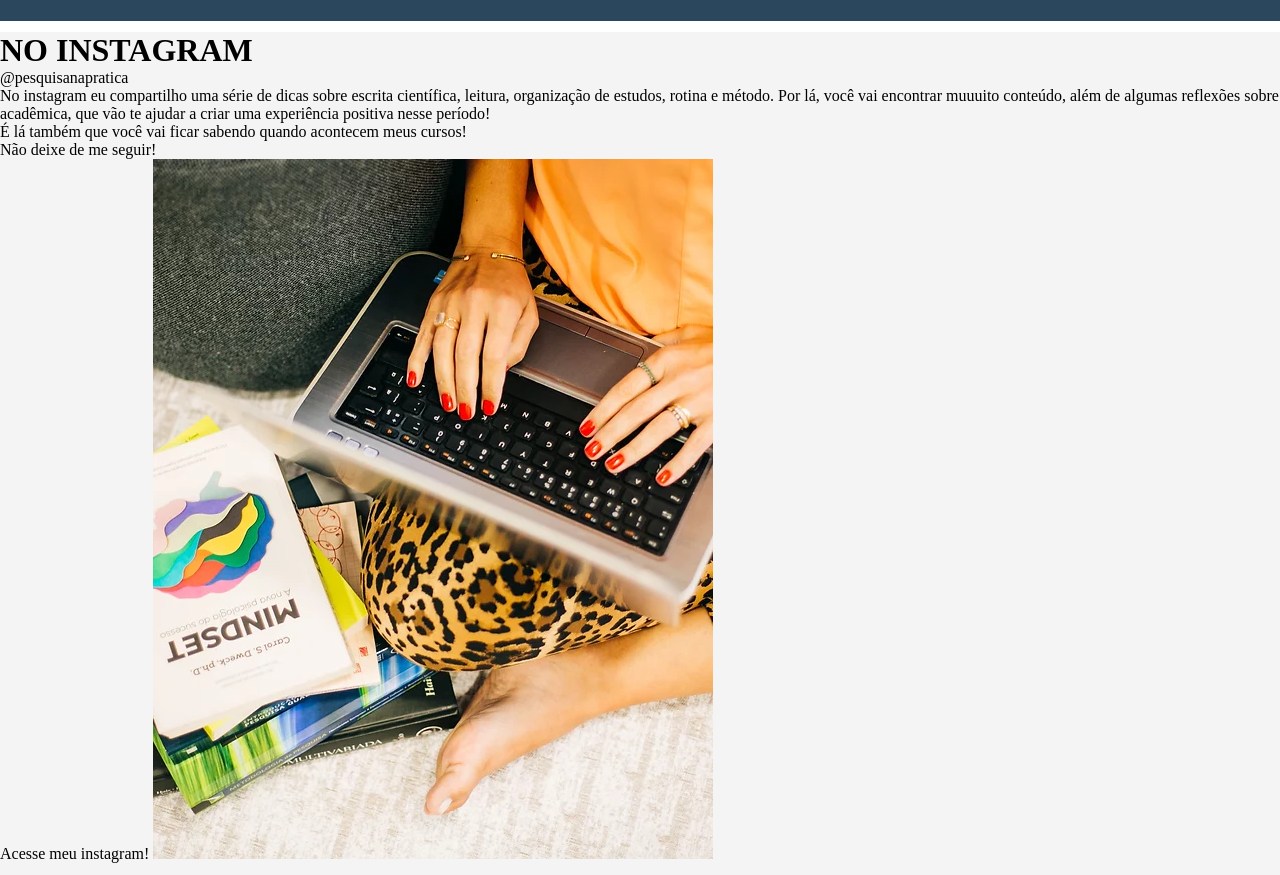
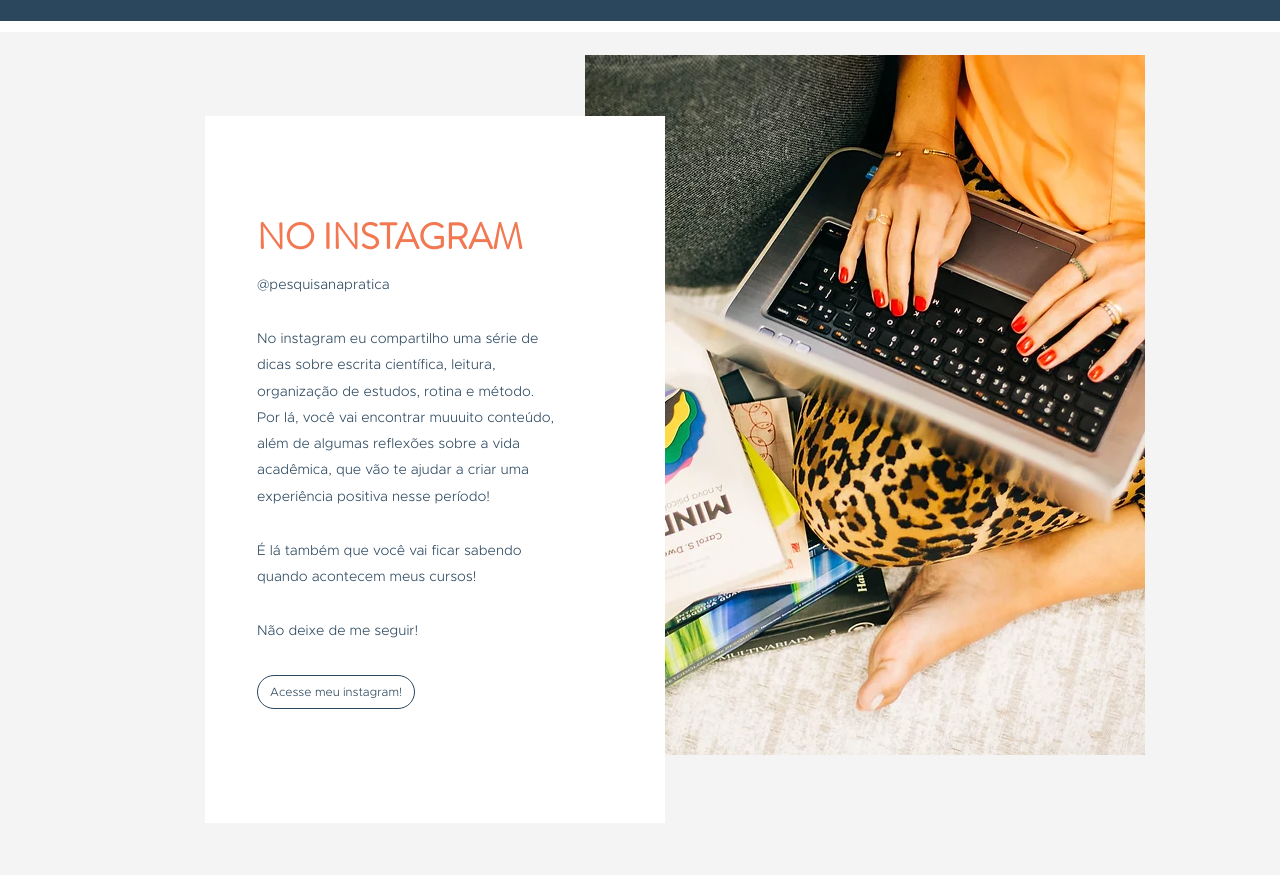
Before and after one commit to j1cache2/Landing-Page-Pesquisa-na-Pratica, a plain HTML site: page index.html in a window 1280 px wide. Shown: the part 1910-2785 px from the top of the page. Drawn offline with Linux system fonts and the light colour scheme.

Commit message:
Update
Quase pronto

```diff
--- a/index.html
+++ b/index.html
@@ -82,20 +82,30 @@
         <div class="div4"></div>
         <div class="div5">
             <container class="container5text">
-                <h1>NO INSTAGRAM</h1>
-                <p>@pesquisanapratica</p>
-                <p>
-                    No instagram eu compartilho uma série de dicas sobre escrita científica, leitura, organização de
-                    estudos,
-                    rotina e método. Por lá, você vai encontrar muuuito conteúdo, além de algumas reflexões sobre a vida
-                    acadêmica, que vão te ajudar a criar uma experiência positiva nesse período!
-                </p>
-                <p>É lá também que você vai ficar sabendo quando acontecem meus cursos!</p>
-                <p>Não deixe de me seguir!</p>
-                <a href="http://buscatextual.cnpq.br/buscatextual/visualizacv.do;jsessionid=4B54FF4829762B57C1CA3DC30B87C83F.buscatextual_3"
-                    target="_blank" class="externo">Acesse meu instagram!</a>
+                <container class="title">
+                    <h1>NO INSTAGRAM</h1>
+                </container>
+                <container class="paragraphs">
+                    <p>@pesquisanapratica</p><br>
+                    <p>
+                        No instagram eu compartilho uma série de<br>dicas sobre escrita científica,
+                        leitura,<br>organização de
+                        estudos,
+                        rotina e método.<br>Por lá, você vai encontrar muuuito conteúdo,<br>além de algumas reflexões
+                        sobre
+                        a vida<br>acadêmica, que vão te ajudar a criar uma<br>experiência positiva nesse período!
+                    </p><br>
+                    <p>É lá também que você vai ficar sabendo<br>quando acontecem meus cursos!</p><br>
+                    <p>Não deixe de me seguir!</p>
+                </container>
+                <container class="button">
+                    <p>
+                        <a href="https://www.instagram.com/pesquisanapratica/" target="_blank" class="externo">Acesse
+                            meu instagram!</a>
+                    </p>
+                </container>
             </container>
-            <container class="conteiner5image"><img src="images/image3.webp.webp"></container>
+            <container class="container5image"><img src="images/image3.webp.webp"></container>
         </div>
     </main>
     <footer></footer>
--- a/style/style.css
+++ b/style/style.css
@@ -166,7 +166,7 @@ main .div3 {
 
 main .div3 .container3text {
     width: 432px;
-    height: 549px;
+    height: 552px;
     background-color: var(--cor0);
     position: absolute;
     margin-top: 90px;
@@ -186,7 +186,7 @@ main .div3 .container3text .title h1 {
 
 main .div3 .container3text .paragraphs p {
     font-family: var(--fonte-paragrafo);
-    font-size: 10px;
+    font-size: 12px;
     font-weight: lighter;
     line-height: 1.875em;
     color: var(--cor1);
@@ -232,7 +232,68 @@ main .div4 {
 }
 
 main .div5 {
-    background-color: var(--cor3);
     width: 1349px;
     height: 843px;
+    background-color: var(--cor3);
 }
+
+main .div5 .container5text {
+    width: 460px;
+    height: 707px;
+    background-color: var(--cor0);
+    position: absolute;
+    margin-top: 84px;
+    margin-left: 205px;
+}
+
+main .div5 .container5text .title h1 {
+    font-family: var(--fonte-titulo);
+    font-size: 36px;
+    font-weight: bold;
+    color: var(--cor2);
+    margin-top: 95px;
+    margin-left: 52px;
+    width: 297px;
+    height: 51px;
+}
+
+main .div5 .container5text .paragraphs p {
+    font-family: var(--fonte-paragrafo);
+    font-size: 14px;
+    font-weight: lighter;
+    line-height: 1.875em;
+    color: var(--cor1);
+    width: 304px;
+    margin-top: 10px;
+    margin-left: 52px;
+}
+
+main .div5 .container5text .button p a {
+    font-family: var(--fonte-paragrafo);
+    font-size: 12px;
+    font-weight: 500;
+    color: var(--cor1);
+    display: inline-block;
+    align-items: center;
+    padding: 10px 12px;
+    margin-top: 30px;
+    margin-left: 52px;
+    border: 1px solid var(--cor1);
+    border-radius: 100px;
+}
+
+main .div5 .container5text .button p a:hover {
+    color: var(--cor0);
+    background-color: var(--cor1);
+    transition: 0.4s;
+}
+
+main .div5 .container5image img {
+    width: 560px;
+    height: 700px;
+    object-fit: cover;
+    float: right;
+    margin-top: 23px;
+    margin-right: 204px;
+    margin-bottom: 24px;
+}
```
